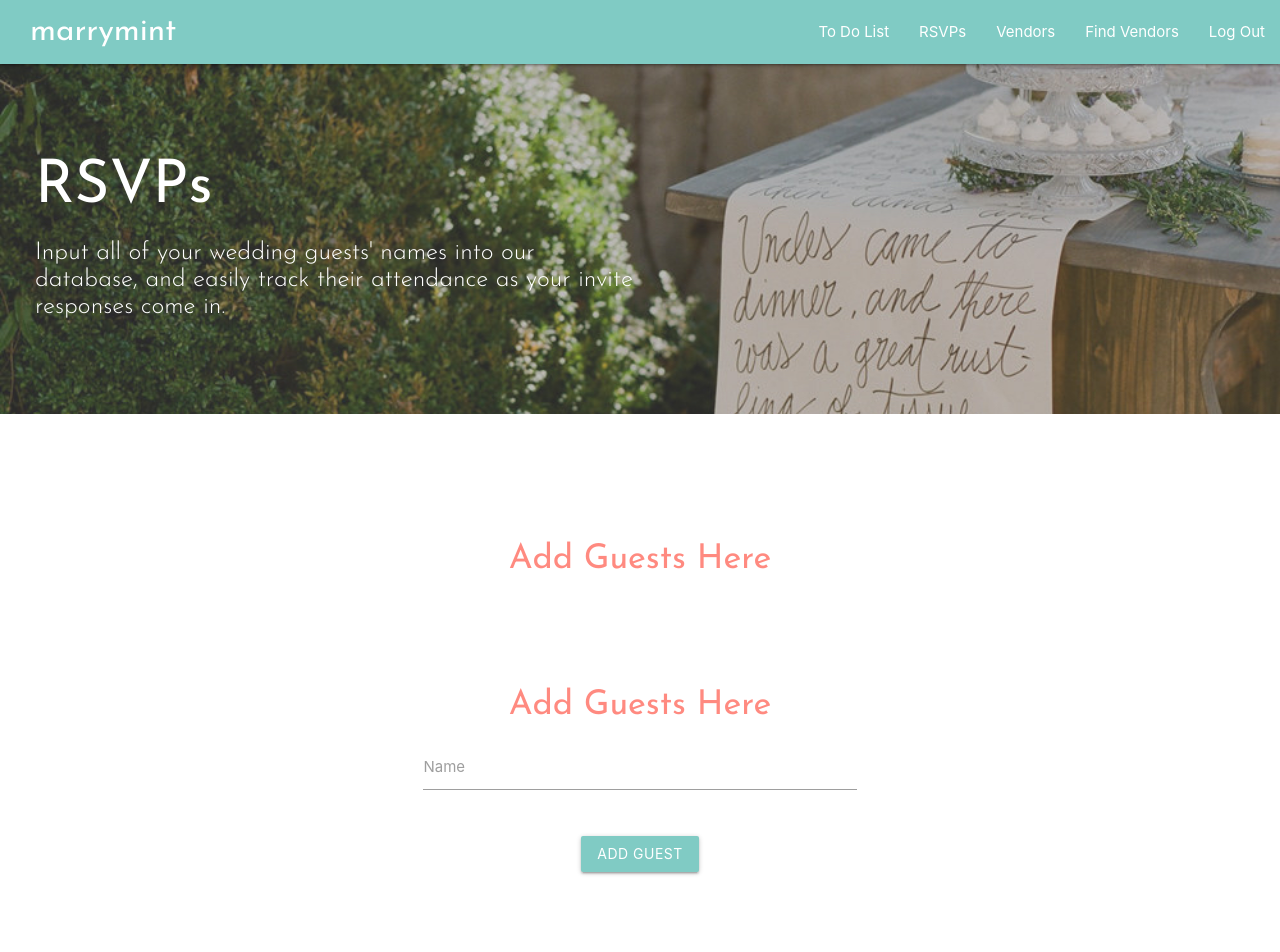
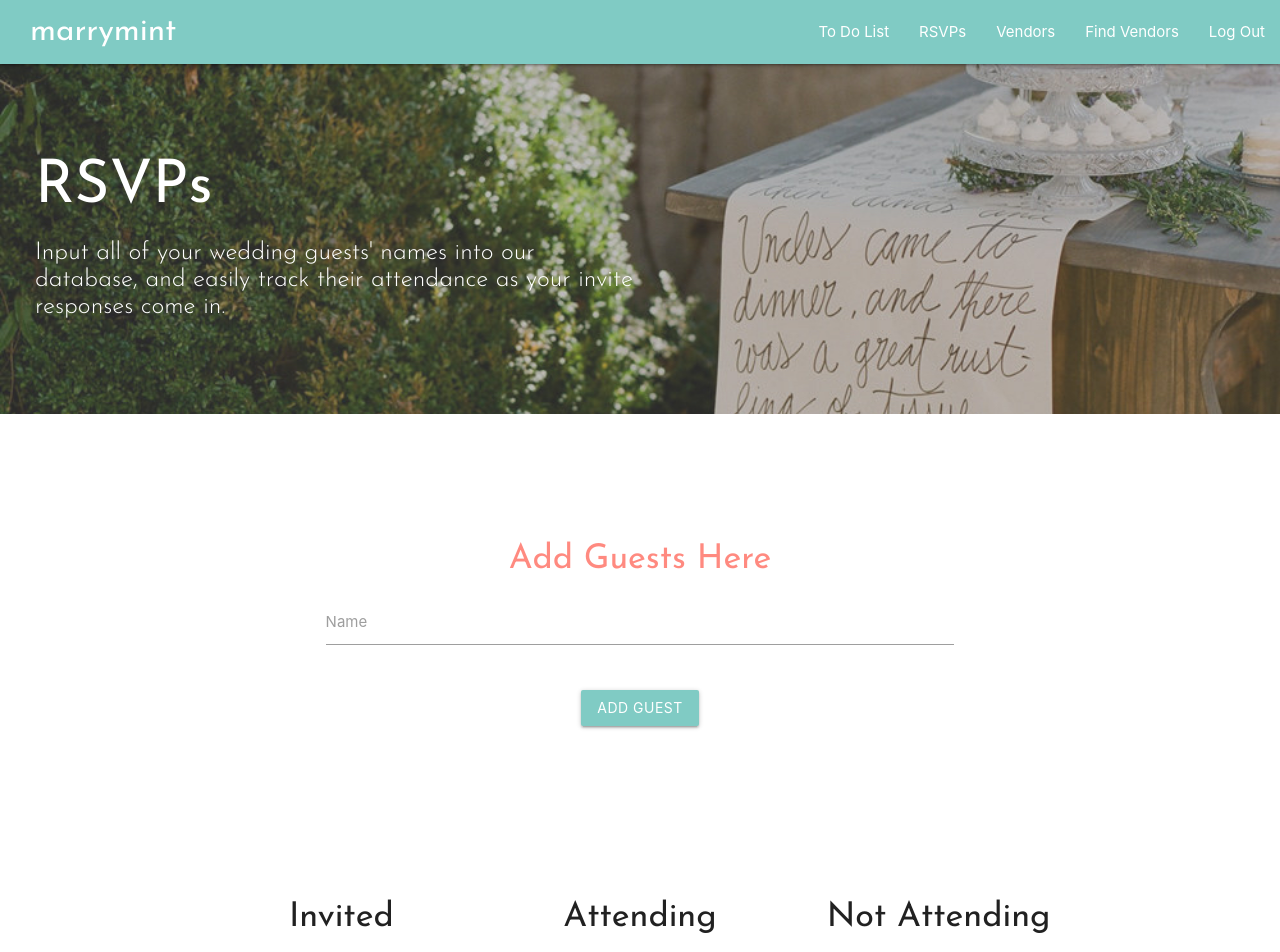
Before and after one commit to carmcollins/marrymint, a React (Create React App) app in the folder client/: page /rsvp in a window 1280 px wide. Shown: the top 952 px of the page. Built offline with nearby package versions, Linux system fonts and the light colour scheme; no server answers.

Commit message:
RSVPS work

```diff
--- a/client/src/pages/RSVPs/RSVPs.js
+++ b/client/src/pages/RSVPs/RSVPs.js
@@ -8,8 +8,6 @@ class RSVPs extends Component {
 
     state = {
         name: "",
-        RSVP_id: "",
-        user_id: "",
         invited: [],
         attending: [],
         notAttending: []
@@ -61,16 +59,13 @@ console.log(res)
             API.addRSVP(this.state.name
             ).catch(err => console.log(err.response));
         }
-
-        //Clears form
-        this.setState({
-            name: ""
-        });
+        this.getRSVPS();
     };
 
     handleAttend = (RSVPid) => {
         console.log(RSVPid)
         API.updateRSVPAttend(RSVPid).then (() => {
+            console.log("AM I RUNNING");
             this.getRSVPS();
         });
     };
@@ -79,6 +74,7 @@ console.log(res)
     handleNoAttend = (RSVPid) => {
         console.log(RSVPid)
         API.updateRSVPNotAttend(RSVPid).then (() => {
+            console.log("AM I RUNNING");
             this.getRSVPS();
         });
     };
@@ -92,10 +88,6 @@ console.log(res)
                 <div className="container">
                     <div className="row">
                         <div className="col s12 m12 l12">
-                            <div className="row">
-                                <div className="col s12">
-                                    <div className="form-div">
-                                        <h4 className="red-text text-accent-1">Add Guests Here</h4>
                             <div className="row">
                                 <form className="col s12">
                                     <div className="form-div">
@@ -114,9 +106,6 @@ console.log(res)
                                         </div>
                                     </div>
                                 </form>
-                                        </div>
-                                    </div>
-                                </div>
                             </div>
                             <div className="row">
                                 <div className="col s12 m12 l4">
--- a/client/src/pages/ToDos/ToDos.js
+++ b/client/src/pages/ToDos/ToDos.js
@@ -80,6 +80,7 @@ getTasks = () => {
         .catch(err => console.log(err));
 
 };
+
 
 
 render() {
```
Also changed, not shown: 1 other file (tests, documents, lock files or other folders). Lines whose indentation alone changed are shown as unchanged.
